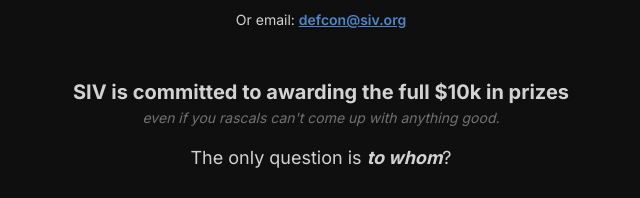
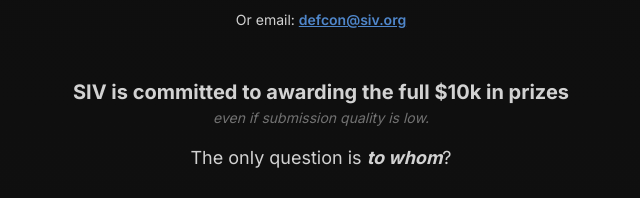
Before and after one commit to siv-org/hack.siv.org, a Next.js app: page / in a window 1280 px wide. Shown: the part 1926-2124 px from the top of the page, without its empty margins (319-959 px from the left). Built offline with nearby package versions, Linux system fonts and the light colour scheme.

Commit message:
you rascals -> even if submission quality is low

```diff
--- a/app/page.tsx
+++ b/app/page.tsx
@@ -150,7 +150,7 @@ export default function Home() {
           SIV is committed to awarding the full $10k in prizes
         </h3>
         <h4 className="italic text-center !mt-0.5 text-sm opacity-50">
-          even if you rascals can{"'"}t come up with anything good.
+          even if submission quality is low.
         </h4>
 
         <h3 className="mt-4 text-lg">
```
